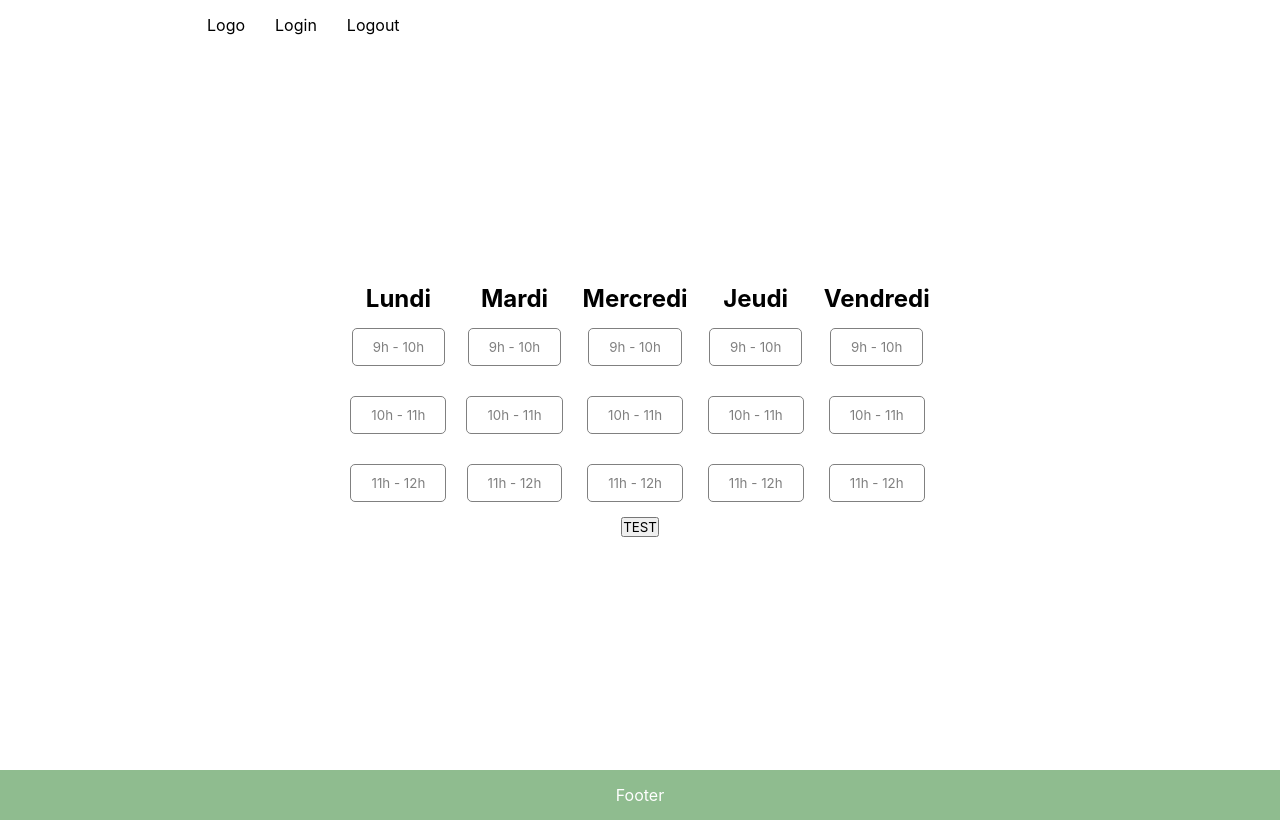
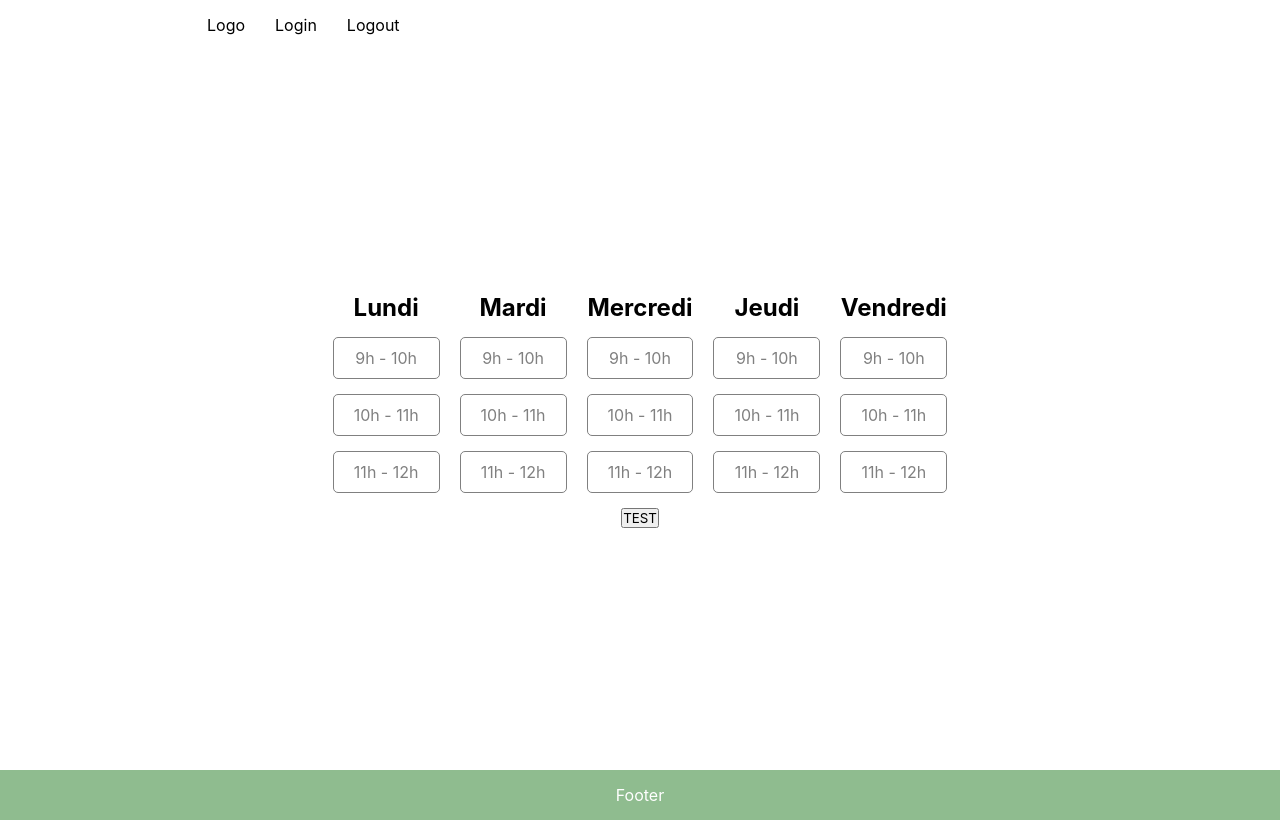
Before and after one commit to Miora-RAK/Doctolib-Groupe-3, a Next.js app: page /testCalendar in a window 1280 px wide. Built offline with nearby package versions, Linux system fonts and the light colour scheme.

Commit message:
finish form redirection and add calendar

```diff
--- a/components/Calendar.tsx
+++ b/components/Calendar.tsx
@@ -8,7 +8,7 @@ export const Calendar = (props: any) => {
         {props.dispo.day.monday.map((element: any) => {
           return (
             <div key={element.starthour}>
-              <button
+              <p
                 className={
                   element.dispo ? "button available" : "button notAvailable"
                 }
@@ -20,7 +20,7 @@ export const Calendar = (props: any) => {
                 }}
               >
                 {element.starthour}h - {element.endhour}h
-              </button>
+              </p>
             </div>
           );
         })}
@@ -31,7 +31,7 @@ export const Calendar = (props: any) => {
         {props.dispo.day.tuesday.map((element: any) => {
           return (
             <div key={element.starthour}>
-              <button
+              <p
                 className={
                   element.dispo ? "button available" : "button notAvailable"
                 }
@@ -43,7 +43,7 @@ export const Calendar = (props: any) => {
                 }}
               >
                 {element.starthour}h - {element.endhour}h
-              </button>
+              </p>
             </div>
           );
         })}
@@ -54,7 +54,7 @@ export const Calendar = (props: any) => {
         {props.dispo.day.wednesday.map((element: any) => {
           return (
             <div key={element.starthour}>
-              <button
+              <p
                 className={
                   element.dispo ? "button available" : "button notAvailable"
                 }
@@ -66,7 +66,7 @@ export const Calendar = (props: any) => {
                 }}
               >
                 {element.starthour}h - {element.endhour}h
-              </button>
+              </p>
             </div>
           );
         })}
@@ -77,7 +77,7 @@ export const Calendar = (props: any) => {
         {props.dispo.day.thursday.map((element: any) => {
           return (
             <div key={element.starthour}>
-              <button
+              <p
                 className={
                   element.dispo ? "button available" : "button notAvailable"
                 }
@@ -89,7 +89,7 @@ export const Calendar = (props: any) => {
                 }}
               >
                 {element.starthour}h - {element.endhour}h
-              </button>
+              </p>
             </div>
           );
         })}
@@ -100,7 +100,7 @@ export const Calendar = (props: any) => {
         {props.dispo.day.friday.map((element: any) => {
           return (
             <div key={element.starthour}>
-              <button
+              <p
                 className={
                   element.dispo ? "button available" : "button notAvailable"
                 }
@@ -112,7 +112,7 @@ export const Calendar = (props: any) => {
                 }}
               >
                 {element.starthour}h - {element.endhour}h
-              </button>
+              </p>
             </div>
           );
         })}
--- a/pages/api/update-user.ts
+++ b/pages/api/update-user.ts
@@ -1,7 +1,7 @@
 import { getDatabase } from "../../src/utils/database";
 
 export default async function handler(
-  req: { body: { email: string; name: string; status: string } },
+  req: { body: { email: string; name: string; status: string; dispo: any } },
   res: { redirect: (arg0: string, arg1: number) => void }
 ) {
   const mongodb = await getDatabase();
@@ -14,6 +14,7 @@ export default async function handler(
         $set: {
           name: req.body.name,
           status: req.body.status,
+          dispo: req.body.dispo,
         },
       }
     );
```
Also changed, not shown: pages/forms.tsx (+9 -18 lines).
